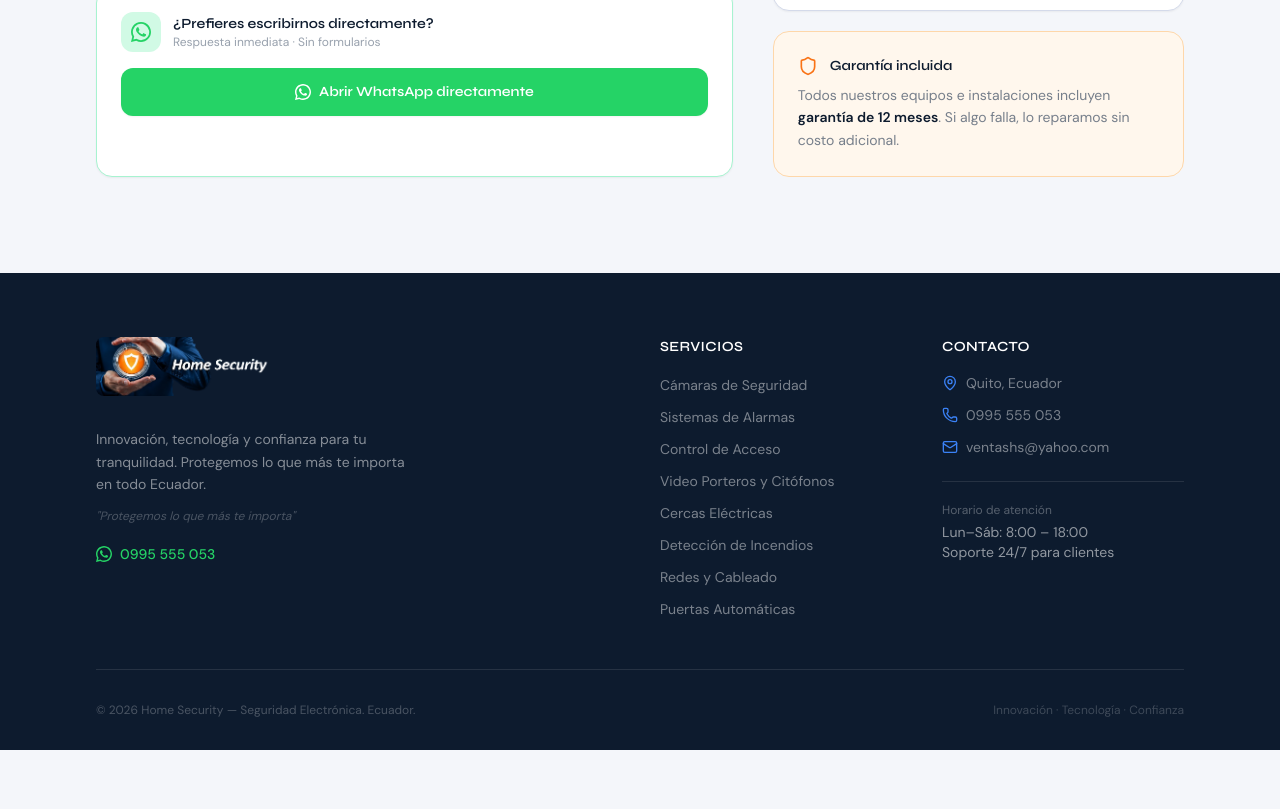
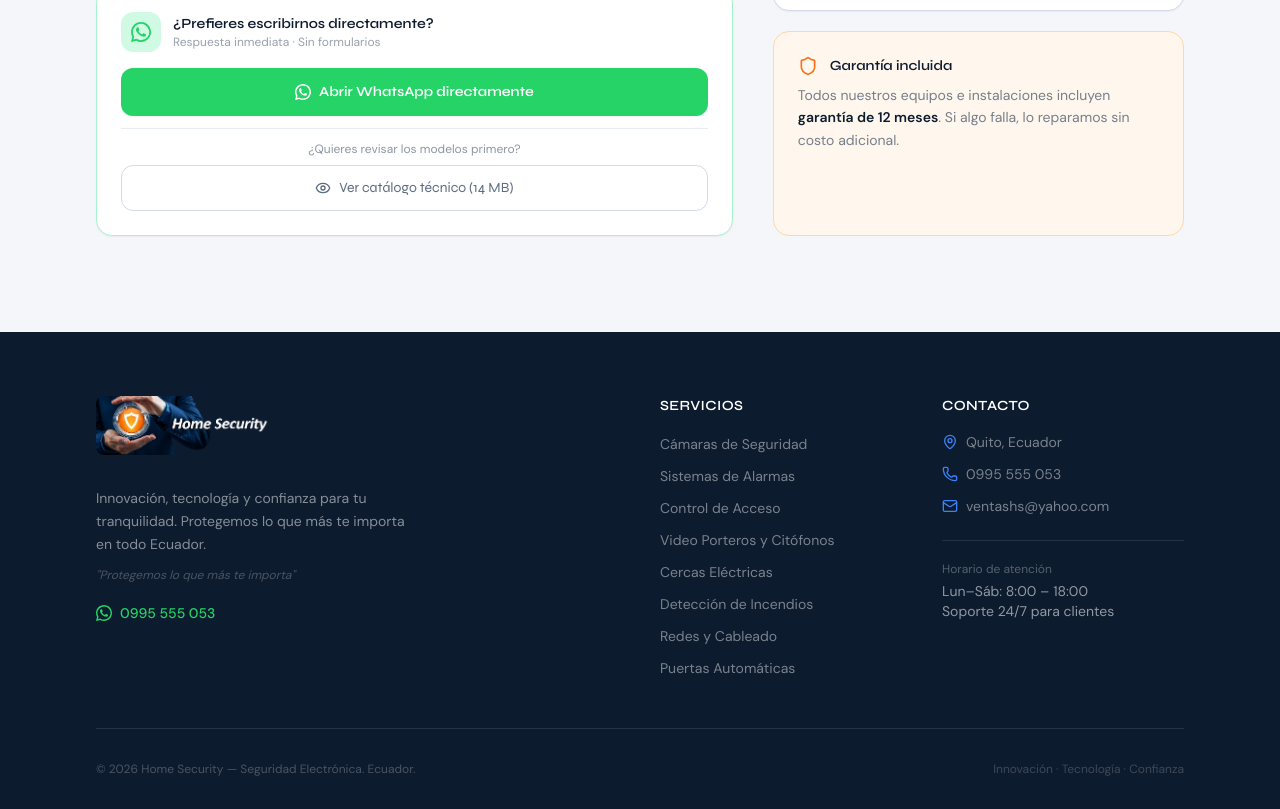
Before and after one commit to KevinCndor/HomeSecurity, a Next.js app: page /contacto in a window 1280 px wide. Shown: the part 1500-2309 px from the top of the page. Before the commit the page ends 2250 px from the top, so only its background shows below. Built offline with nearby package versions, Linux system fonts and the light colour scheme; no server answers.

Commit message:
feat(contacto): add catalog link under WhatsApp card

```diff
--- a/app/contacto/ContactoClient.tsx
+++ b/app/contacto/ContactoClient.tsx
@@ -3,6 +3,7 @@
 import { useState } from "react";
 import Footer from "@/components/Footer";
 import WaIcon from "@/components/WaIcon";
+import { CatalogDownloadLinkInline } from "@/components/CatalogDownloadCard";
 import { MapPin, Phone, Clock, CheckCircle2, Send, Shield, ArrowRight } from "lucide-react";
 import { WHATSAPP_URL, WA_HOME, PHONE_DISPLAY, PHONE_HREF } from "@/lib/constant";
 
@@ -268,6 +269,12 @@ export default function ContactoPage() {
                   <WaIcon className="w-4 h-4" />
                   Abrir WhatsApp directamente
                 </a>
+                <div className="mt-3 pt-3 border-t border-surface-200">
+                  <p className="font-body text-navy-800/50 text-xs mb-2 text-center">
+                    ¿Quieres revisar los modelos primero?
+                  </p>
+                  <CatalogDownloadLinkInline />
+                </div>
               </div>
             </div>
 
```
